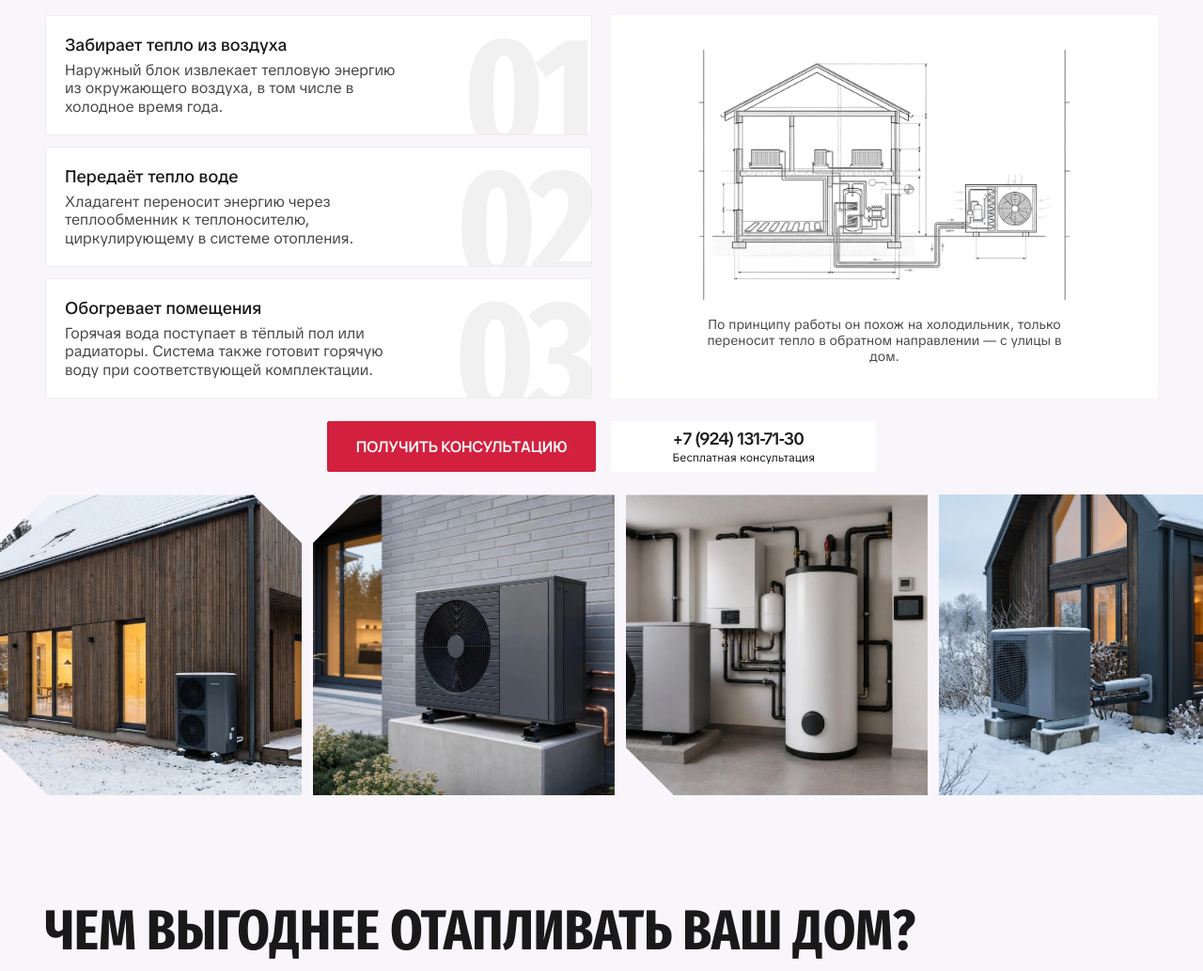
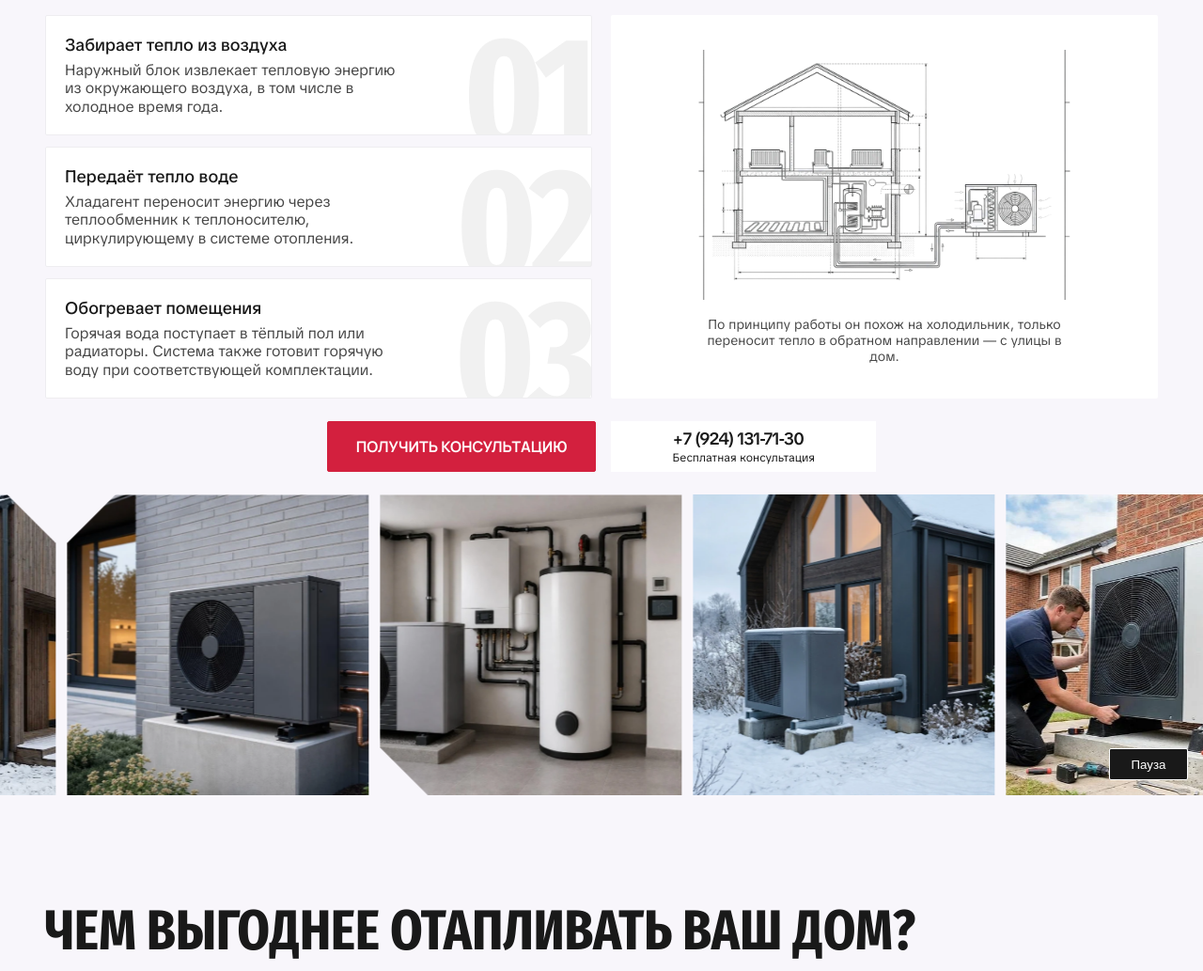
Before and after one commit to mank000/heat-empire, a Django app: page / in a window 1280 px wide. Shown: the part 990-2023 px from the top of the page at 94% size. Run offline with Django 5.2, Linux system fonts and the light colour scheme; data comes from the database, SQL or seed files in the repository.

Commit message:
feat/photo-marquee: запустить непрерывную фотоленту с паузой

```diff
--- a/static/css/home.css
+++ b/static/css/home.css
@@ -255,7 +255,7 @@ a.button:hover {
 
 .how__steps,
 .work__steps,
-.gallery,
+.gallery__group,
 .case__tags {
     margin: 0;
     padding: 0;
@@ -338,18 +338,33 @@ a.button:hover {
 }
 
 .gallery {
-    display: flex;
+    position: relative;
     max-width: 1440px;
-    gap: 12px;
+    margin: 24px auto 0;
+}
+
+.gallery__viewport {
     overflow-x: auto;
-    margin: 24px auto 0;
-    scroll-snap-type: x mandatory;
     scrollbar-width: none;
 }
 
-.gallery li {
+.gallery__track,
+.gallery__group {
+    display: flex;
+    width: max-content;
+}
+
+.gallery__group {
+    gap: 12px;
+    padding-right: 12px;
+}
+
+.gallery__group[aria-hidden="true"] {
+    display: none;
+}
+
+.gallery__group li {
     flex: 0 0 321px;
-    scroll-snap-align: start;
 }
 
 .gallery img {
@@ -358,16 +373,30 @@ a.button:hover {
     object-fit: cover;
 }
 
-.gallery li:first-child img {
+.gallery__group li:first-child img {
     clip-path: polygon(84% 0, 100% 16%, 100% 100%, 16% 100%, 0 84%, 0 16%, 16% 0);
 }
 
-.gallery li:nth-child(2) img {
+.gallery__group li:nth-child(2) img {
     clip-path: polygon(16% 0, 100% 0, 100% 100%, 0 100%, 0 16%);
 }
 
-.gallery li:nth-child(3) img {
+.gallery__group li:nth-child(3) img {
     clip-path: polygon(0 0, 100% 0, 100% 100%, 16% 100%, 0 84%);
+}
+
+.gallery__toggle {
+    position: absolute;
+    right: 16px;
+    bottom: 16px;
+    min-width: 84px;
+    min-height: 34px;
+    padding-inline: 12px;
+    border: 1px solid white;
+    border-radius: 2px;
+    background: var(--ink);
+    color: white;
+    cursor: pointer;
 }
 
 .four-columns {
--- a/static/css/motion.css
+++ b/static/css/motion.css
@@ -50,3 +50,34 @@
     from { transform: translateX(100vw); opacity: 0; }
     to { transform: translateX(0); opacity: 1; }
 }
+
+@media (prefers-reduced-motion: no-preference) {
+    .gallery--motion .gallery__viewport {
+        overflow: hidden;
+    }
+
+    .gallery--motion .gallery__group[aria-hidden="true"] {
+        display: flex;
+    }
+
+    .gallery--motion .gallery__track {
+        animation: photo-marquee 42s linear infinite;
+    }
+
+    .gallery--motion:not(.gallery--visible) .gallery__track,
+    .gallery--motion .gallery__viewport:hover .gallery__track,
+    .gallery--motion .gallery__viewport:focus .gallery__track,
+    .gallery--paused .gallery__track {
+        animation-play-state: paused;
+    }
+}
+
+@media (prefers-reduced-motion: reduce) {
+    .gallery__toggle {
+        display: none;
+    }
+}
+
+@keyframes photo-marquee {
+    to { transform: translateX(-50%); }
+}
--- a/static/js/home-motion.js
+++ b/static/js/home-motion.js
@@ -14,3 +14,21 @@ if ("IntersectionObserver" in window) {
     }
     document.documentElement.classList.add("motion-ready");
 }
+
+const gallery = document.querySelector(".gallery");
+const galleryToggle = gallery?.querySelector(".gallery__toggle");
+
+if (galleryToggle && "IntersectionObserver" in window) {
+    const galleryObserver = new IntersectionObserver(([entry]) => {
+        gallery.classList.toggle("gallery--visible", entry.isIntersecting);
+    });
+
+    galleryToggle.addEventListener("click", () => {
+        const paused = gallery.classList.toggle("gallery--paused");
+        galleryToggle.textContent = paused ? "Продолжить" : "Пауза";
+    });
+
+    gallery.classList.add("gallery--motion");
+    galleryToggle.hidden = false;
+    galleryObserver.observe(gallery);
+}
--- /dev/null
+++ b/templates/includes/gallery-photos.html
@@ -0,0 +1,8 @@
+{% load static %}
+<ul class="gallery__group"{% if decorative %} aria-hidden="true"{% endif %}>
+    <li><img src="{% static 'img/winter-house.webp' %}" alt="{% if not decorative %}Тепловой насос у загородного дома{% endif %}" loading="lazy"></li>
+    <li><img src="{% static 'img/outdoor-unit.webp' %}" alt="{% if not decorative %}Наружный блок у стены дома{% endif %}" loading="lazy"></li>
+    <li><img src="{% static 'img/equipment.webp' %}" alt="{% if not decorative %}Оборудование в котельной{% endif %}" loading="lazy"></li>
+    <li><img src="{% static 'img/night-house.webp' %}" alt="{% if not decorative %}Наружный блок у дома зимой{% endif %}" loading="lazy"></li>
+    <li><img src="{% static 'img/installation.webp' %}" alt="{% if not decorative %}Монтаж отопительного оборудования{% endif %}" loading="lazy"></li>
+</ul>
--- a/templates/includes/how-it-works.html
+++ b/templates/includes/how-it-works.html
@@ -31,11 +31,13 @@
             {% include "includes/phone.html" %}
         </div>
     </div>
-    <ul class="gallery" tabindex="0" aria-label="Фотографии оборудования и монтажа">
-        <li><img src="{% static 'img/winter-house.webp' %}" alt="Тепловой насос у загородного дома" loading="lazy"></li>
-        <li><img src="{% static 'img/outdoor-unit.webp' %}" alt="Наружный блок у стены дома" loading="lazy"></li>
-        <li><img src="{% static 'img/equipment.webp' %}" alt="Оборудование в котельной" loading="lazy"></li>
-        <li><img src="{% static 'img/night-house.webp' %}" alt="Наружный блок у дома зимой" loading="lazy"></li>
-        <li><img src="{% static 'img/installation.webp' %}" alt="Монтаж отопительного оборудования" loading="lazy"></li>
-    </ul>
+    <div class="gallery">
+        <div class="gallery__viewport" tabindex="0" role="region" aria-label="Фотографии оборудования и монтажа">
+            <div class="gallery__track">
+                {% include "includes/gallery-photos.html" %}
+                {% include "includes/gallery-photos.html" with decorative=True %}
+            </div>
+        </div>
+        <button class="gallery__toggle" type="button" hidden>Пауза</button>
+    </div>
 </section>
```
